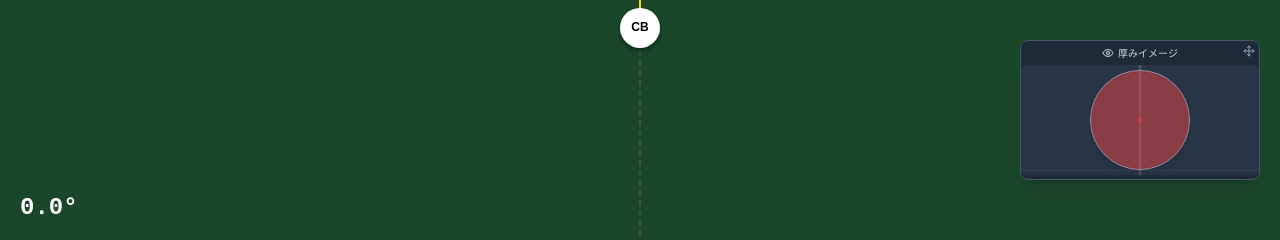
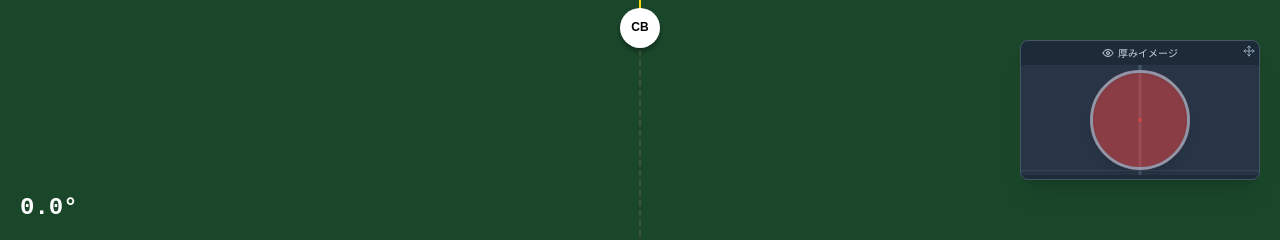
Before and after one commit to 6in/angle-trainer, a plain HTML site: page index.html in a window 1280 px wide. Shown: the part 527-767 px from the top of the page. Drawn offline with nearby package versions, Linux system fonts and the light colour scheme.

Commit message:
オブジェクトボールとキューボールのボーダーを太くし、一貫性を持たせました

```diff
--- a/index.html
+++ b/index.html
@@ -96,16 +96,17 @@
                 <div id="overlap-ground" class="absolute w-full h-[1px] bg-slate-600/50 transform"></div>
 
                 <!-- Cue Ball (Fixed Center) z-20 -->
-                <div id="overlap-cb" class="absolute rounded-full border border-slate-400 opacity-90 z-20 shadow-lg">
+                <!-- border-[3px] に変更して太くしました -->
+                <div id="overlap-cb" class="absolute rounded-full border-[3px] border-slate-400 opacity-90 z-20 shadow-lg">
                     <div class="absolute top-1/2 left-1/2 w-1 h-1 bg-red-500 rounded-full transform -translate-x-1/2 -translate-y-1/2 opacity-70"></div>
                 </div>
 
                 <!-- Grid Layer (Moves with OB, extends outside) z-15 -->
-                <!-- overflow-visibleにして線が外に出るようにする -->
                 <div id="overlap-grid-layer" class="absolute z-[15] pointer-events-none overflow-visible"></div>
 
                 <!-- Object Ball (Moving) z-10 -->
-                <div id="overlap-ob" class="absolute rounded-full border border-red-900 shadow-inner z-10"></div>
+                <!-- OBも一貫性のため border-[3px] に変更 -->
+                <div id="overlap-ob" class="absolute rounded-full border-[3px] border-red-900 shadow-inner z-10"></div>
             </div>
 
             <!-- Angle Text -->
```
